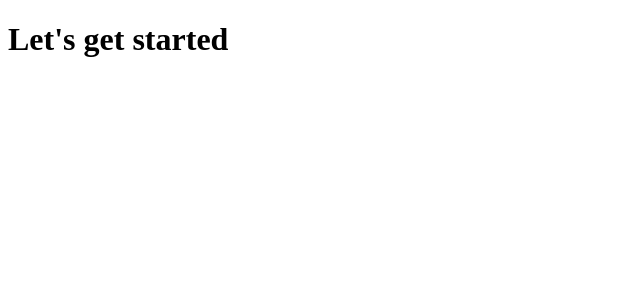
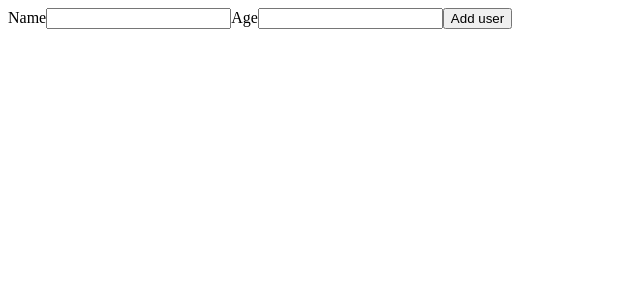
Before and after one commit to mdtanveeralamgir/react_udemy, a React (Create React App) app: page / in a window 1280 px wide. Shown: the top 300 px of the page, without its empty margins (0-640 px from the left). Built offline with nearby package versions, Linux system fonts and the light colour scheme.

Commit message:
Creating the userAdd assignment on my own section 8

```diff
--- a/src/App.js
+++ b/src/App.js
@@ -1,9 +1,40 @@
+import UserForm from "./components/user/userForm/UserForm";
+import UserList from "./components/user/userList/UserList";
+import {useState} from 'react';
+
 
 
 function App() {
+
+  const [users, setUsers] = useState([]);
+
+  const onSubmitForm = (newUser) =>
+  {
+    if(newUser.name === '' || newUser.age === '')
+    {
+      alert("please fill out all the fileds!");
+      return;
+    }
+    if(newUser.age < 0)
+    {
+      alert("age must be a positive number");
+      return;
+    }
+
+    const structuredUser = {
+      id: newUser.id,
+      value: newUser.name + '( ' + newUser.age + ' )',
+    }
+    setUsers((previous) => {
+
+      return [structuredUser, ...previous];
+    });
+  }
+
   return (
     <div>
-      <h1>Let's get started</h1>
+      <UserForm saveUser={onSubmitForm}/>
+      <UserList items={users} />
     </div>
   );
 }
--- /dev/null
+++ b/src/components/user/userForm/UserForm.js
@@ -0,0 +1,39 @@
+import { useState } from "react";
+
+function UserForm(props) {
+  const [userName, setUserName] = useState("");
+  const [userAge, setUserAge] = useState("");
+
+  const nameChangeHandler = (event) => {
+    setUserName(event.target.value);
+  };
+
+  const ageChangeHandler = (event) => {
+    setUserAge(event.target.value);
+  };
+
+  const submitHanlder = (event) => {
+    event.preventDefault();
+
+    const newUser = {
+      id: Math.random().toString(),
+      name: userName,
+      age: userAge,
+    };
+    setUserName("");
+    setUserAge("");
+    props.saveUser(newUser);
+  };
+
+  return (
+    <form onSubmit={submitHanlder}>
+      <label>Name</label>
+      <input type="text" value={userName} onChange={nameChangeHandler} />
+      <label>Age</label>
+      <input type="text" value={userAge} onChange={ageChangeHandler} />
+      <button type="submit">Add user</button>
+    </form>
+  );
+}
+
+export default UserForm;
--- /dev/null
+++ b/src/components/user/userList/UserList.js
@@ -0,0 +1,13 @@
+import UserListItem from "./UserListItem";
+
+function UserList(props) {
+  return (
+    <ul>
+      {props.items.map((item) => (
+        <UserListItem key={item.id} value={item.value} />
+      ))}
+    </ul>
+  );
+}
+
+export default UserList;
--- /dev/null
+++ b/src/components/user/userList/UserListItem.js
@@ -0,0 +1,5 @@
+function UserListItem(props) {
+  return <li>{props.value}</li>;
+}
+
+export default UserListItem;
```
Also changed, not shown: 1 other file (tests, documents, lock files or other folders).
